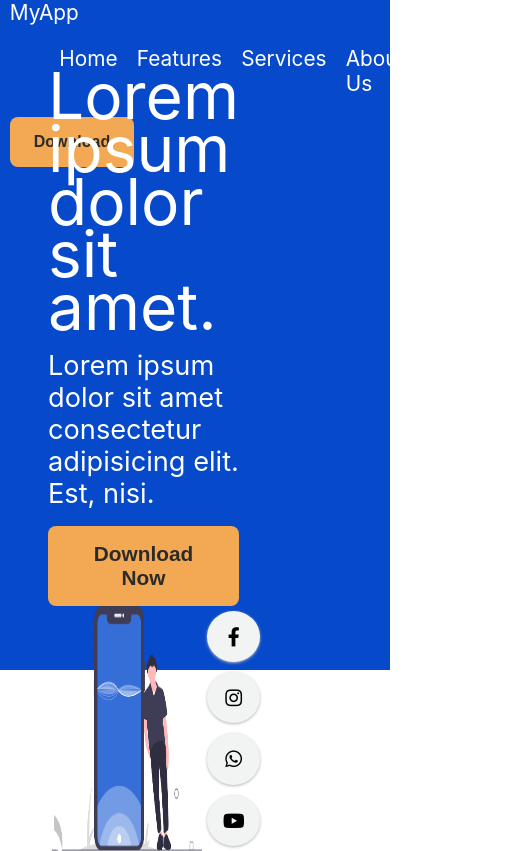
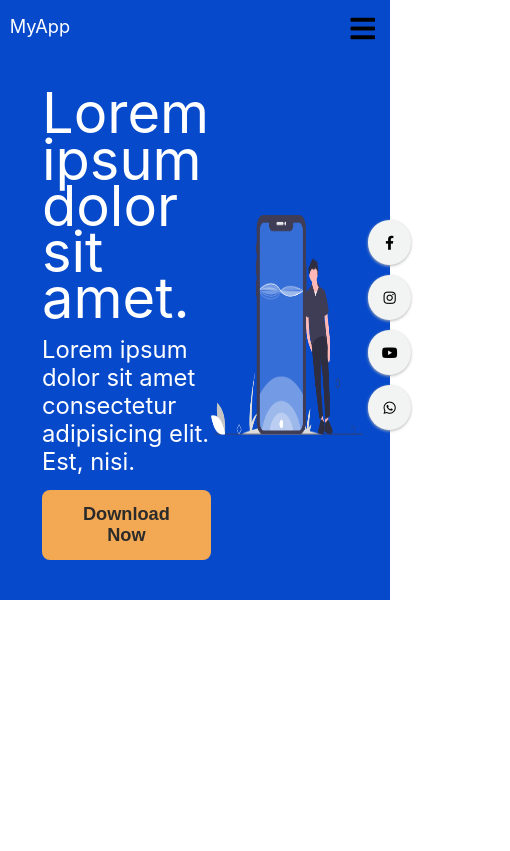
Before and after one commit to ADHIL-MOHAMMED-P-N/App-promo-website, a plain HTML site: page index.html in a window 390 px wide. Shown: the whole page, 510 px wide, since content can reach past the window. Drawn offline with Linux system fonts and the light colour scheme.

Commit message:
hamburger menu

```diff
--- a/css/style.css
+++ b/css/style.css
@@ -13,8 +13,11 @@ a {
 }
 
 /*--------navigation--------*/
+
 nav {
   height: 70px;
+  overflow: hidden;
+  transition: height 0.5s ease-in-out;
 }
 
 .logo__container {
@@ -26,7 +29,7 @@ nav {
 }
 .nav__container {
   display: flex;
-  flex-wrap: wrap;
+  /*  flex-wrap: wrap; */
   justify-content: space-between;
   align-items: baseline;
   width: 95%;
@@ -43,6 +46,14 @@ nav {
 }
 .nav__link {
   color: white;
+  opacity: 0.9;
+
+  padding-bottom: 10px;
+}
+.nav__link:hover {
+  color: white;
+  opacity: 1;
+  border-bottom: 2px solid white;
 }
 .social__media {
   font-size: 1.3rem;
@@ -55,8 +66,21 @@ nav {
   background-color: #f3a953;
   font-weight: bold;
   color: rgb(43, 43, 43);
+  cursor: pointer;
+  transition: all 0.3s;
 }
-
+.nav__download__btn:hover {
+  background-color: #f38c16;
+  color: white;
+}
+.hamburger {
+  display: none;
+}
+.fa-bars {
+  position: absolute;
+  right: 15px;
+  top: 15px;
+}
 /*--------landing page--------*/
 .landing__page {
   height: 600px;
@@ -78,7 +102,7 @@ nav {
 }
 
 .landing__page__img {
-  flex-basis: 50%;
+  flex-basis: 48.5%;
   display: flex;
 
   justify-content: space-between;
@@ -87,7 +111,7 @@ nav {
   width: 90%;
 }
 .landing__page__content {
-  flex-basis: 50%;
+  flex-basis: 48.5%;
   color: white;
 }
 .landing__page__content h1 {
@@ -111,6 +135,12 @@ nav {
   background-color: #f3a953;
   font-weight: bold;
   color: rgb(43, 43, 43);
+  transition: all 0.3s;
+  cursor: pointer;
+}
+.download__btn:hover {
+  background-color: #f38c16;
+  color: white;
 }
 
 .icons {
@@ -130,4 +160,50 @@ nav {
 }
 .icons div i {
   font-size: 1.2rem;
+  color: black;
 }
+
+/*-----------tablet devices-----------------------------*/
+@media only screen and (max-width: 768px) {
+  html {
+    font-size: 14px;
+  }
+  /*--------------nav--------------*/
+  nav {
+    height: 50px;
+  }
+  .toggle__collapse {
+    height: 55vh;
+  }
+  .nav__container {
+    flex-direction: column;
+  }
+  .navigation ul {
+    flex-direction: column;
+    padding-left: 0px;
+    align-items: center;
+  }
+  .nav_item {
+    padding-top: 1rem;
+  }
+  .hamburger {
+    display: initial;
+  }
+  .logo__container {
+    width: 100%;
+    display: flex;
+    justify-content: flex-start;
+    align-items: center;
+    margin-top: 15px;
+  }
+  /*---landing page---*/
+  .landing__page {
+    height: 550px;
+  }
+  .icons div i {
+    font-size: 1rem;
+  }
+  .icons div {
+    /*   padding: 0.5rem; */
+  }
+}
--- a/index.html
+++ b/index.html
@@ -10,17 +10,22 @@
     <link rel="stylesheet" href="./css/icons.css">
 </head>
   <body></body>
-  <div class="background__image">
-<nav>
+  <div class="background__image" id="first__page">
+<nav id="nav">
           <div class="nav__container">
             <div class="logo__container">
                 <div class="logo__img"></div>
                 <div class="logo__title">MyApp</div>
             </div>
+            <div class="hamburger">
+                <div class="hamburger__icon">
+                    <i class="fas fa-2x fa-bars"></i>
+                </div>
+            </div>
           <div class="navigation">
               <ul>
                   <li class="nav_item">
-                      <a href="#" class="nav__link">Home</a>
+                      <a href="#first__page" class="nav__link">Home</a>
                   </li>
                   <li class="nav_item">
                       <a href="#" class="nav__link">Features</a>
@@ -56,10 +61,20 @@
          <div class="landing__page__img">
              <img src="./assets/bg/mob.png" alt="mobile">
              <div class="icons">
-                 <div><i class="fab  fa-facebook-f"></i></div>
-                 <div><i class="fab fa-instagram"></i></div>
-                 <div><i class="fab fa-whatsapp"></i></div>
-                 <div><i class="fab fa-youtube"></i></div>
+                 <div>
+                    <a href="#"> <i class="fab  fa-facebook-f"></i></a>
+                </div>
+                 <div>
+                    <a href="#"> <i class="fab  fa-instagram"></i></a>
+                </div>
+                 <div>
+                    <a href="#"> <i class="fab  fa-youtube"></i></a>
+                </div>
+                 <div>
+                    <a href="#"> <i class="fab  fa-whatsapp"></i></a>
+                </div>
+
+
              </div>
          </div>
          </div>
--- a/js/app.js
+++ b/js/app.js
@@ -0,0 +1,6 @@
+const hamburgerMenu = document.querySelector(".hamburger__icon");
+const nav = document.querySelector("#nav");
+//hamburger Menu
+hamburgerMenu.addEventListener("click", () => {
+  nav.classList.toggle("toggle__collapse");
+});
```
